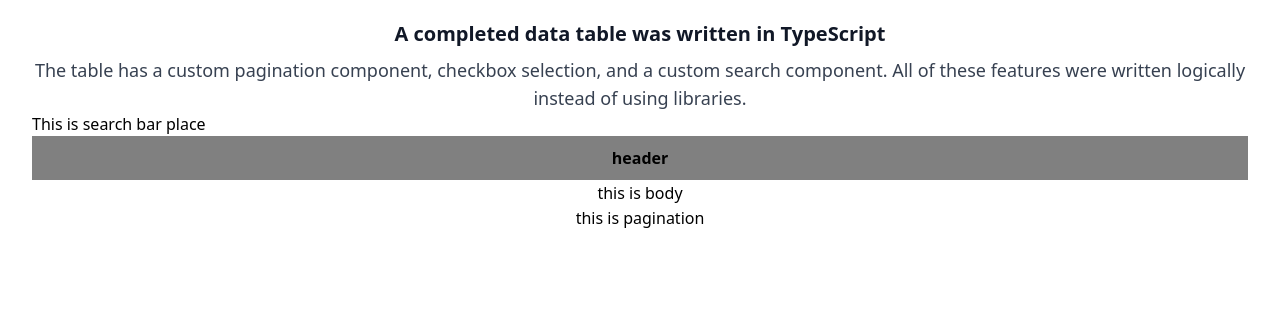
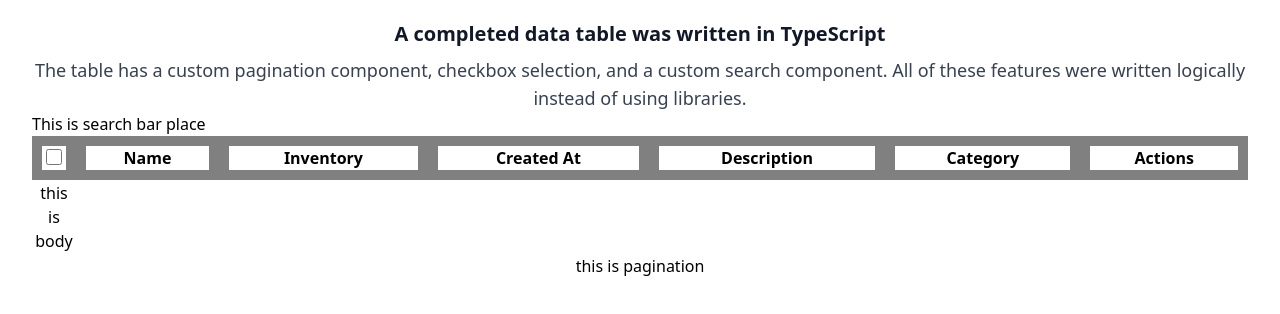
Before and after one commit to felix-le/react-completed-data-table-ts, a React (Create React App) app: page / in a window 1280 px wide. Shown: the top 314 px of the page. Built offline with nearby package versions, Linux system fonts and the light colour scheme; the HTML template or start-up script is replaced by a standard one; what random-words would draw is missing.

Commit message:
created table header UI

```diff
--- a/src/components/Table/Table.tsx
+++ b/src/components/Table/Table.tsx
@@ -45,7 +45,54 @@
           <table className='table datatable-sorting dataTable w-full'>
             <thead>
               <tr>
-                <th>header</th>
+                <th style={{ width: '44px' }}>
+                  <div
+                    className='titleWrapper'
+                    style={{
+                      height: '100%',
+                      paddingTop: '5px',
+                    }}
+                  >
+                    <input
+                      type='checkbox'
+                      className='left-4 top-1/2 -mt-2 h-4 w-4 rounded text-indigo-600 focus:ring-indigo-500 sm:left-6'
+                    />
+                  </div>
+                </th>
+                <th>
+                  <div className='titleWrapper'>
+                    <span>Name</span>
+                  </div>
+                </th>
+
+                <th>
+                  <div className='titleWrapper'>
+                    <span>Inventory</span>
+                  </div>
+                </th>
+
+                <th>
+                  <div className='titleWrapper'>
+                    <span>Created At</span>
+                  </div>
+                </th>
+                <th>
+                  <div className='titleWrapper'>
+                    <span>Description</span>
+                  </div>
+                </th>
+
+                <th>
+                  <div className='titleWrapper'>
+                    <span>Category</span>
+                  </div>
+                </th>
+
+                <th>
+                  <div className='titleWrapper'>
+                    <span>Actions</span>
+                  </div>
+                </th>
               </tr>
             </thead>
             <tbody>
```
